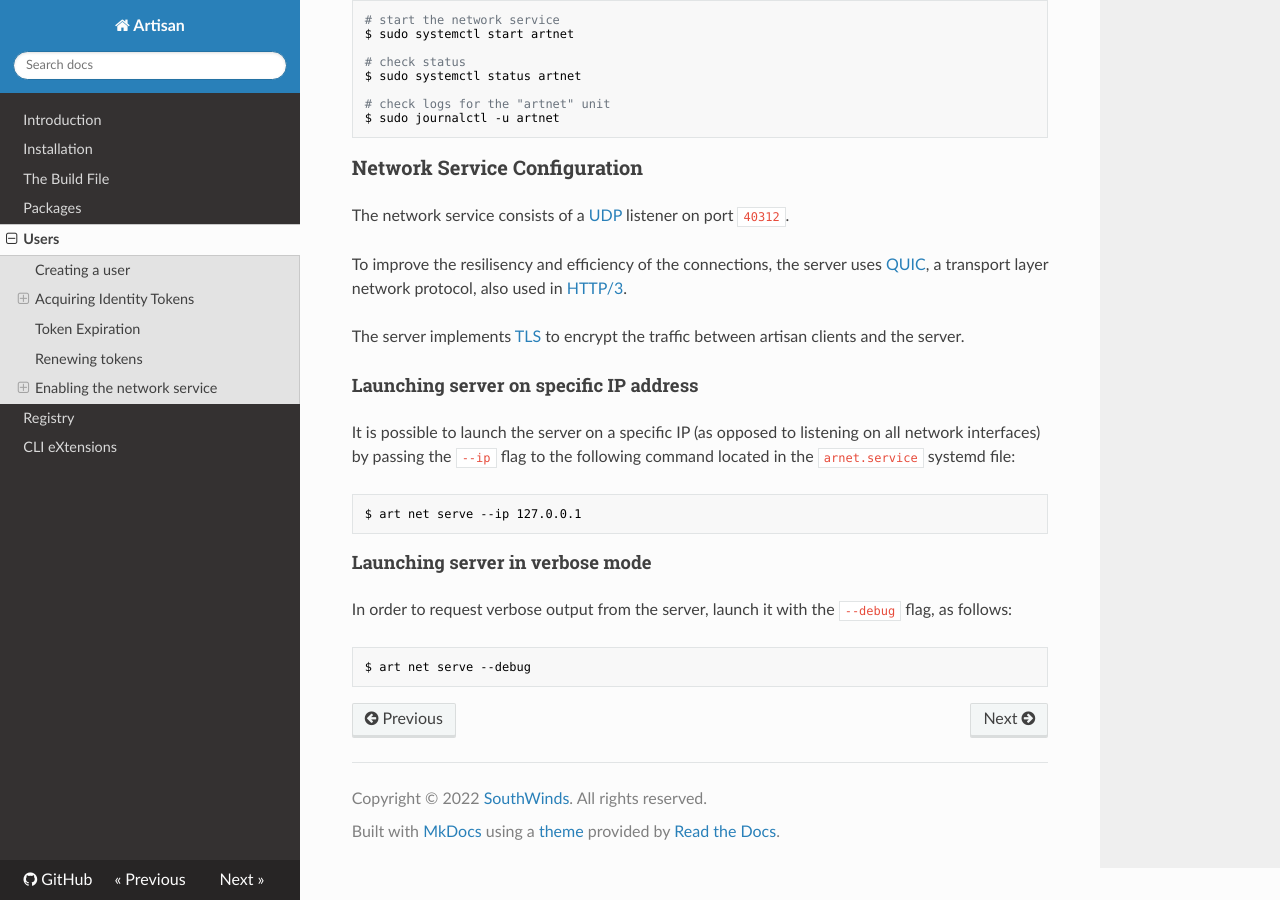
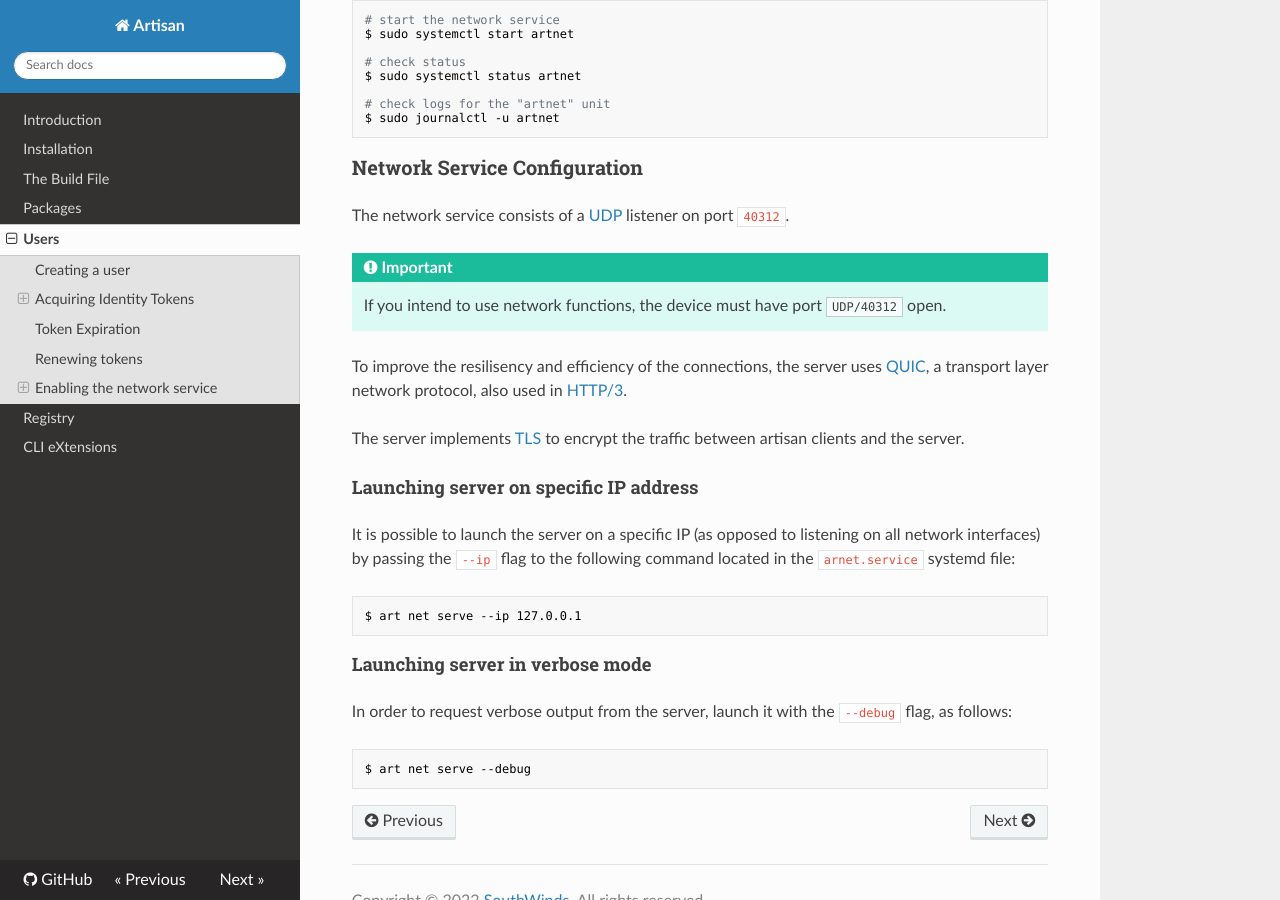
Before and after one commit to southwinds-io/artdocs, an MkDocs documentation site: the page built from docs/users.md, in a window 1280 px wide and 900 px high, scrolled down 3981 px. Built offline with MkDocs 1.6.1, drawn with Linux system fonts in a browser that asks for light colours; nearby versions of some CDN libraries.

Commit message:
add notes on artnet service configuration

```diff
--- a/docs/users.md
+++ b/docs/users.md
@@ -180,6 +180,9 @@ $ sudo journalctl -u artnet
 
 The network service consists of a [UDP](https://en.wikipedia.org/wiki/User_Datagram_Protocol) listener on port `40312`.
 
+!!! important
+    If you intend to use network functions, the device must have port `UDP/40312` open.
+
 To improve the resilisency and efficiency of the connections, the server uses [QUIC](https://en.wikipedia.org/wiki/QUIC), a transport layer network protocol, also used in [HTTP/3](https://en.wikipedia.org/wiki/HTTP/3).
 
 The server implements [TLS](https://en.wikipedia.org/wiki/Transport_Layer_Security) to encrypt the traffic between artisan clients and the server.
```
